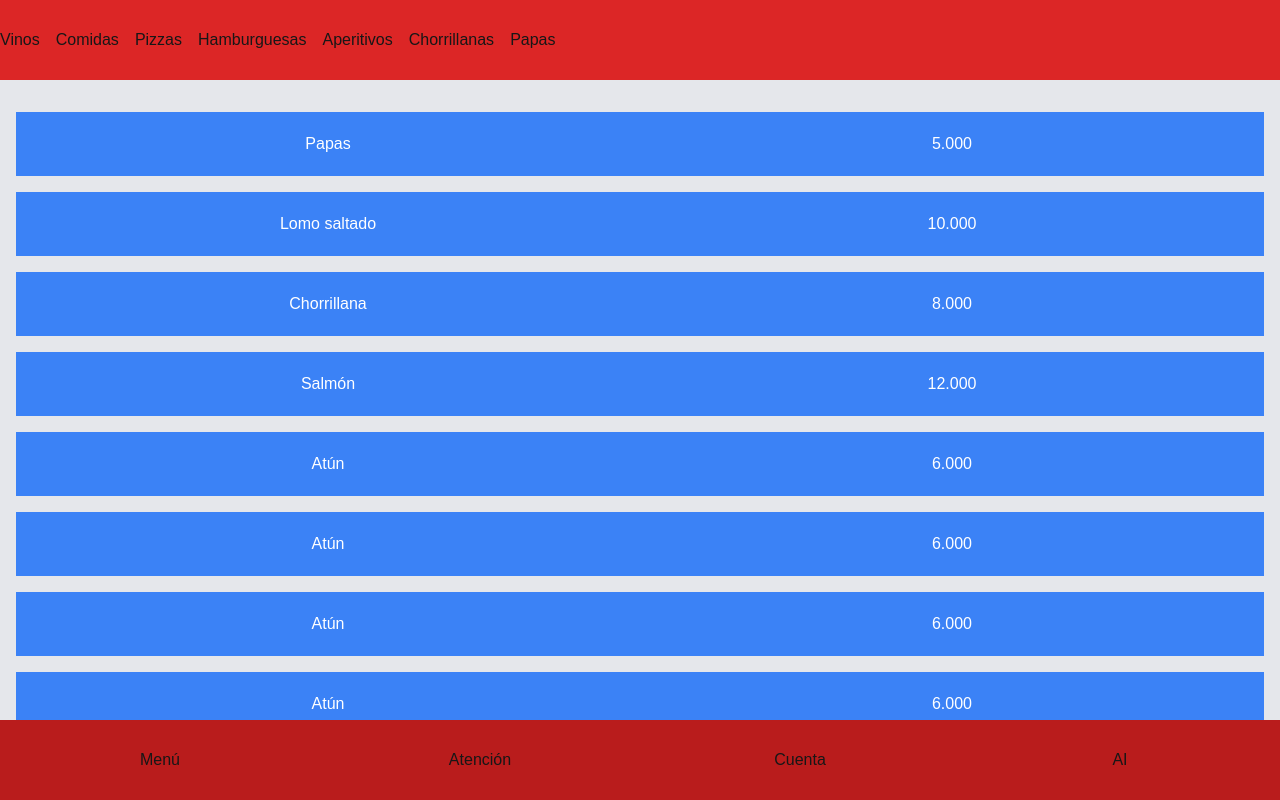
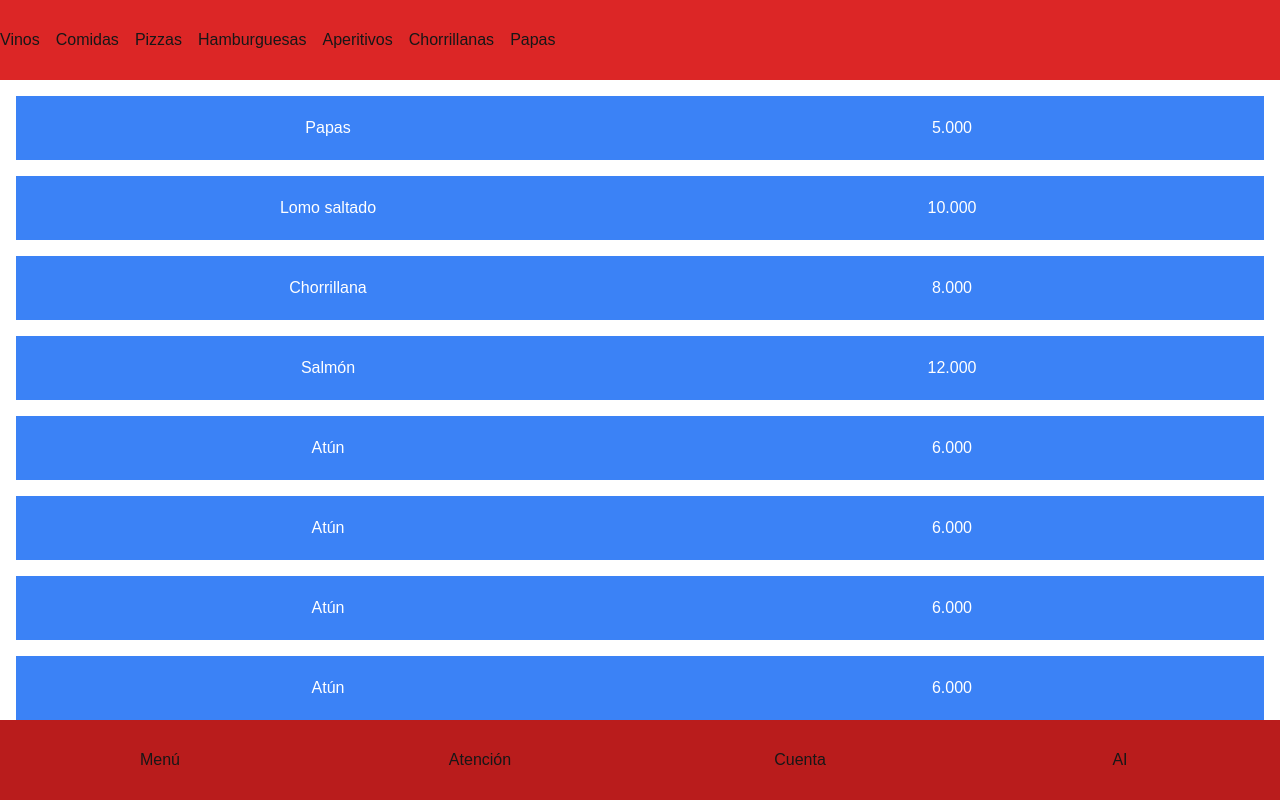
Before and after one commit to CristianTapia/menu, a Next.js app: page /menu in a window 1280 px wide. Built offline with nearby package versions, Linux system fonts and the light colour scheme.

Commit message:
Flex col fixed for the product display

```diff
--- a/app/menu/page.tsx
+++ b/app/menu/page.tsx
@@ -7,15 +7,15 @@ export default function Menu() {
       <div className="overflow-x-auto scrollbar-hide text-center bg-red-600">
         <Categories />
       </div>
-      <div className="bg-gray-200 p-4 overflow-y-auto">
+      <div className="p-4 overflow-y-auto h-full">
         <Products />
       </div>
-      <div className="bg-red-700 text-center grid grid-cols-4 w-full items-center">
+      <footer className="bg-red-700 text-center grid grid-cols-4 w-full items-center">
         <div>Menú</div>
         <div>Atención</div>
         <div>Cuenta</div>
         <div>AI</div>
-      </div>
+      </footer>
     </div>
   );
 }
--- a/app/ui/Products.tsx
+++ b/app/ui/Products.tsx
@@ -16,11 +16,11 @@ export default function Products() {
   ];
 
   return (
-    <div>
+    <div className="flex flex-col gap-y-4">
       {foodArray.map((option) => (
         <div
           key={option.id}
-          className="mt-4 bg-blue-500 text-white text-center grid grid-cols-2"
+          className="bg-blue-500 text-white text-center grid grid-cols-2"
         >
           <div className="p-5">{option.name}</div>
           <div className="p-5">{option.price}</div>
```
